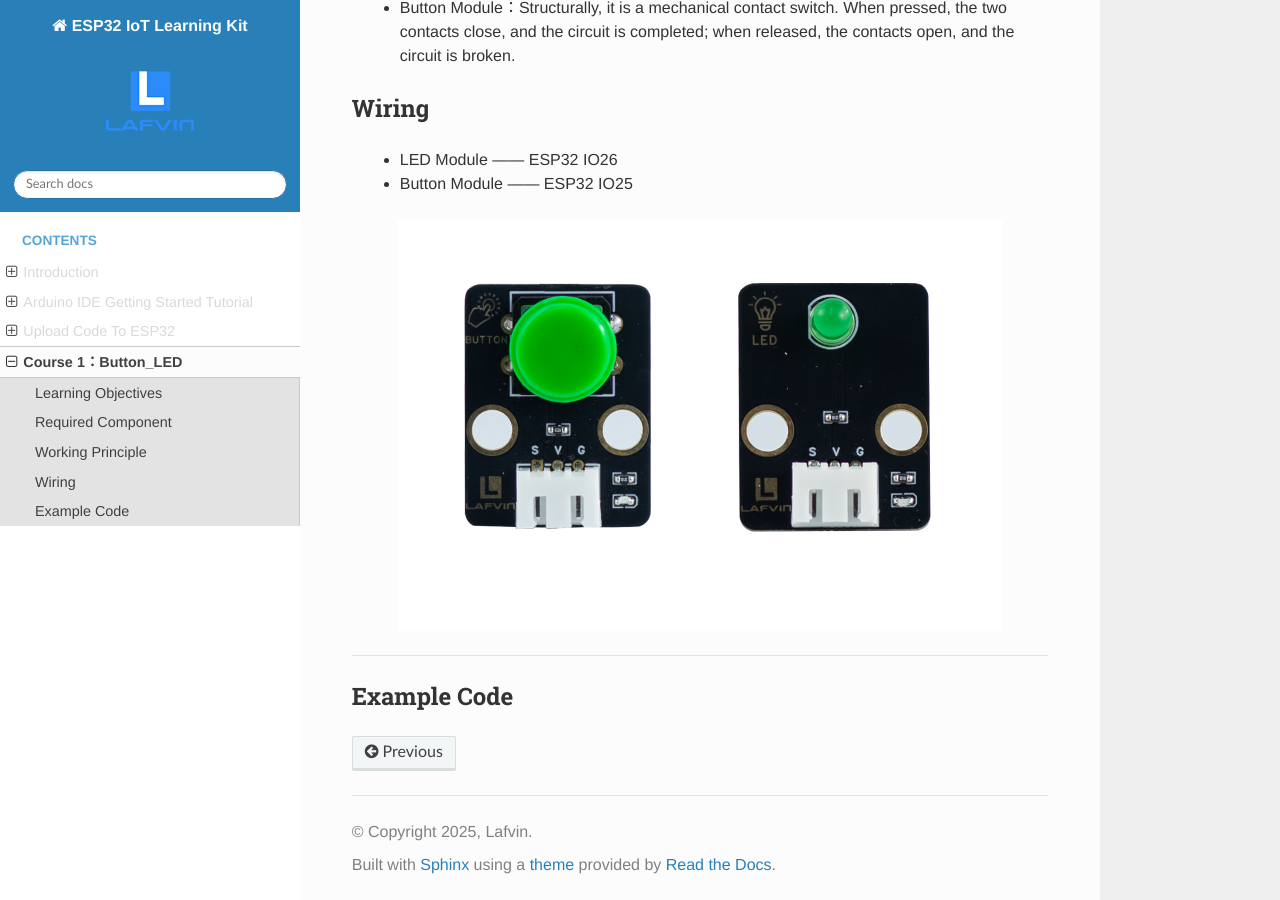
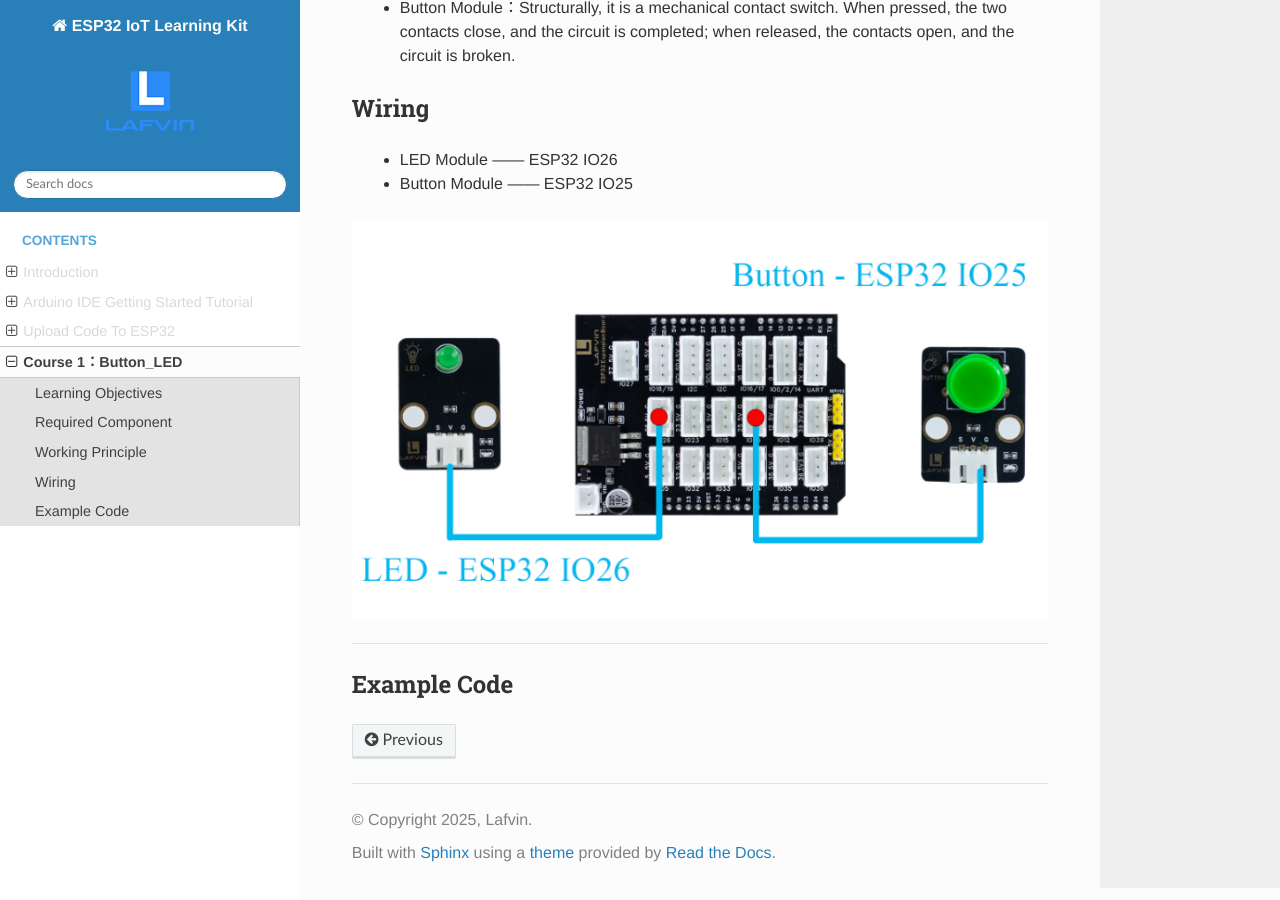
Before and after one commit to COLA508/esp32_IOT_Learning_Kit, a Sphinx documentation site: the page built from docs/source/course1.rst, in a window 1280 px wide and 900 px high, scrolled down 1137 px. Built offline with Sphinx 7.4.7 and the Read the Docs theme 3.1.0, drawn with Linux system fonts in a browser that asks for light colours.

Commit message:
Update course1.rst

```diff
--- a/docs/source/course1.rst
+++ b/docs/source/course1.rst
@@ -35,7 +35,7 @@ Wiring
  - LED Module —— ESP32 IO26
  - Button Module —— ESP32 IO25
 
-.. image:: _static/COURSE/1.ledbutton.png
+.. image:: _static/COURSE/2.ledwiring.png
     :alt: Arduino IDE official website
     :align: center
 
```
